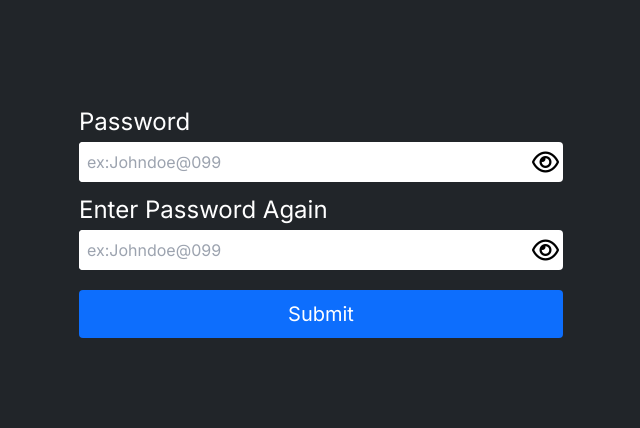
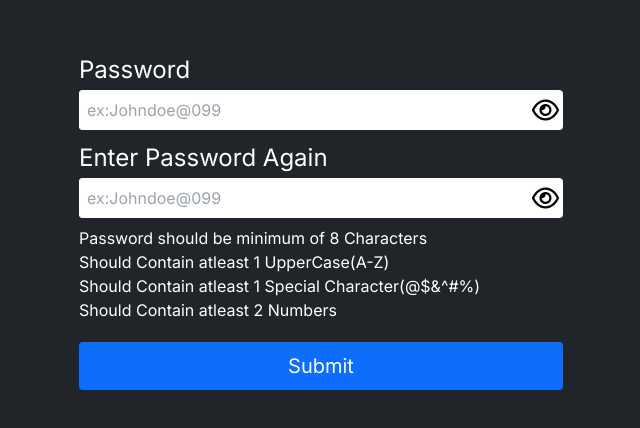
Before and after one commit to Sanjay0710Dec/expense-tracker-frontend, a React (Vite) app: page /auth/reset-password in a window 1280 px wide. Shown: the part 188-616 px from the top of the page, without its empty margins (319-959 px from the left). Built offline with nearby package versions, Linux system fonts and the light colour scheme.

Commit message:
added password requirements

```diff
--- a/src/components/auth/ChangePassword.jsx
+++ b/src/components/auth/ChangePassword.jsx
@@ -67,6 +67,12 @@ function ChangePassword() {
                <Input id={'password1'} label={'Enter Password Again'} value={PasswordDetails.password1} inputType={passwordType} placeholder={'ex:Johndoe@099'}  reminder={''} title={'Password must contain at least 8 characters , 1 Uppercase, 1 special character, 2 numbers'} onchange={(e) => {
                    setPasswordDetails((PasswordDetails) =>({...PasswordDetails,password1:e.target.value}));
             }} passwordType={passwordType} setPasswordType={setPasswordType} />
+              <div id='password-regex' className='mt-2 '>
+                    <li>Password should be minimum of 8 Characters</li>
+                    <li>{'Should Contain atleast 1 UpperCase(A-Z)'}</li>
+                    <li>{'Should Contain atleast 1 Special Character(@$&^#%)'}</li>
+                    <li>{'Should Contain atleast 2  Numbers'}</li>
+                  </div>
      <Button onClick={() =>{
              setPasswordDetails((PasswordDetails) =>({...PasswordDetails,isReadyToVerify:true}));
      }} label={'Submit'}/>
```
